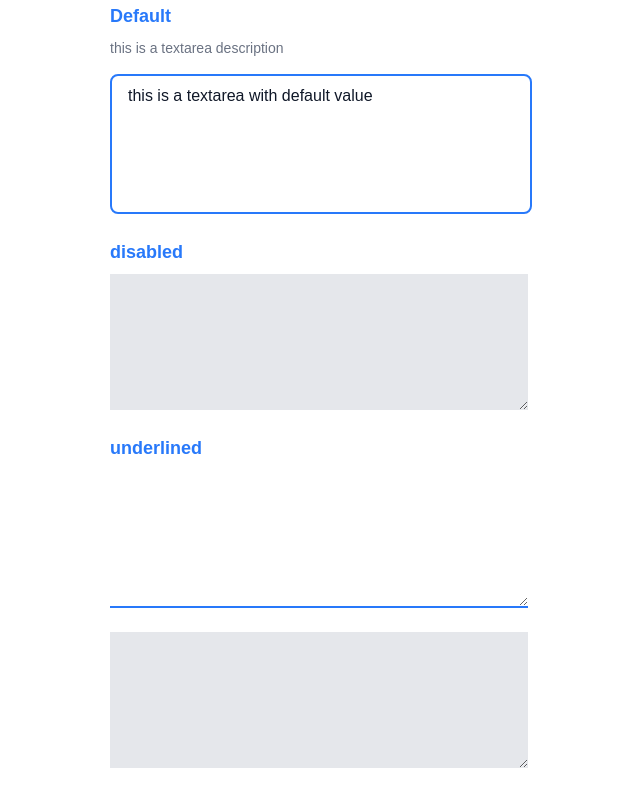
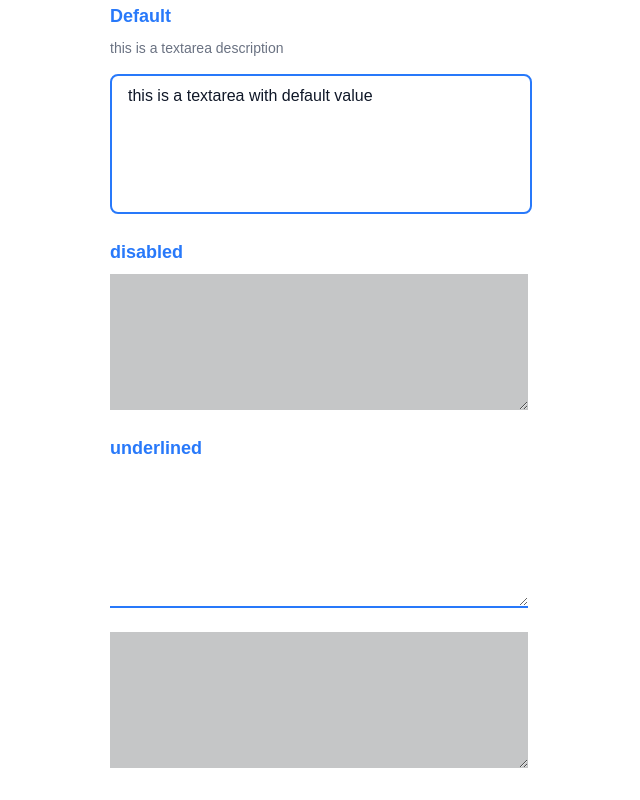
Before and after one commit to tamim-01/ui-kit, a Next.js app: page / in a window 1280 px wide. Shown: the part 626-1426 px from the top of the page, without its empty margins (319-959 px from the left). Built offline with nearby package versions, Linux system fonts and the light colour scheme.

Commit message:
text area  type changes

```diff
--- a/src/components/Input/Textarea.tsx
+++ b/src/components/Input/Textarea.tsx
@@ -12,6 +12,17 @@ interface TextareaProps {
   className?: string;
   fullWidth?: boolean;
 }
+interface ControlledProps extends TextareaProps {
+  value?: string | number | readonly string[];
+  onChange?: (e: React.ChangeEvent<HTMLTextAreaElement>) => void;
+  defaultValue?: never;
+}
+
+interface UncontrolledProps extends TextareaProps {
+  defaultValue?: string | number | readonly string[];
+  onChange?: (e: React.ChangeEvent<HTMLTextAreaElement>) => void;
+  value?: never;
+}
 const variants = {
   default:
     " border-2 border-primary rounded-lg bg-background text-gray-900 placeholder:text-gray-400 hover:bg-secondary  focus-visible:outline-none focus-visible:ring-2 focus-visible:ring-primary focus-visible:ring-offset-2",
@@ -23,17 +34,6 @@ const sizes = {
   md: "text-base px-4 py-2",
   lg: "text-lg px-5 py-3",
 };
-interface ControlledProps extends TextareaProps {
-  value?: string | number | readonly string[];
-  onChange?: (e: React.ChangeEvent<HTMLTextAreaElement>) => void;
-  defaultValue?: never;
-}
-
-interface UncontrolledProps extends TextareaProps {
-  defaultValue?: string | number | readonly string[];
-  onChange?: (e: React.ChangeEvent<HTMLTextAreaElement>) => void;
-  value?: never;
-}
 const resizeVariants = {
   none: "resize-none",
   both: "resize",
@@ -77,7 +77,9 @@ const Textarea = ({
         {...textareaProps}
         {...{ rows, cols, placeholder, disabled }}
         className={`  transition-all  ${sizes[size]}  ${
-          disabled ? "bg-gray-200 cursor-not-allowed" : variants[variant]
+          disabled
+            ? "bg-muted text-muted-foreground placeholder:text-muted-foreground cursor-not-allowed"
+            : variants[variant]
         }  ${resizeVariants[resize]} ${className}`}
       />
     </div>
```
